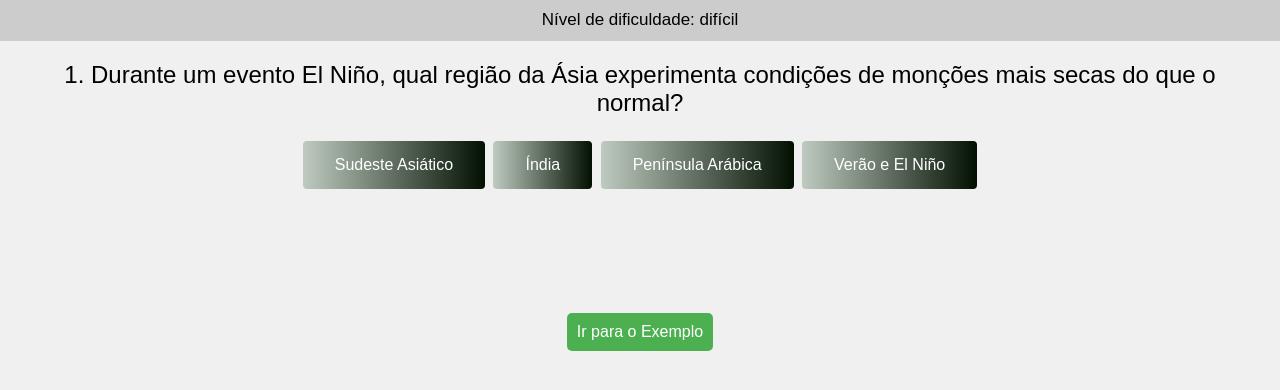
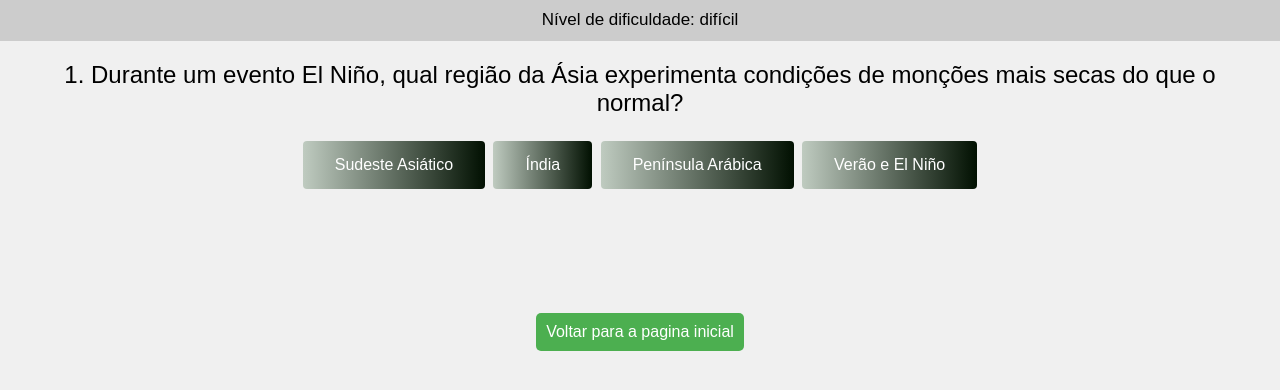
Before and after one commit to lucaslealmello/dificil, a plain HTML site: page index.html in a window 1280 px wide. Drawn offline with Linux system fonts and the light colour scheme.

Commit message:
Update index.html

```diff
--- a/index.html
+++ b/index.html
@@ -167,7 +167,7 @@
             <button class="option-button" onclick="checkAnswer(this, 'wrong', 'Easy')"> Intuição dos cientistas</button>
         </div>
 
-        <button onclick="window.location.href='https://lucaslealmello.github.io/tela-inicial/'" class="button">Ir para o Exemplo</button>
+        <button onclick="window.location.href='https://lucaslealmello.github.io/tela-inicial/'" class="button">Voltar para a pagina inicial</button>
 
 
 
```
